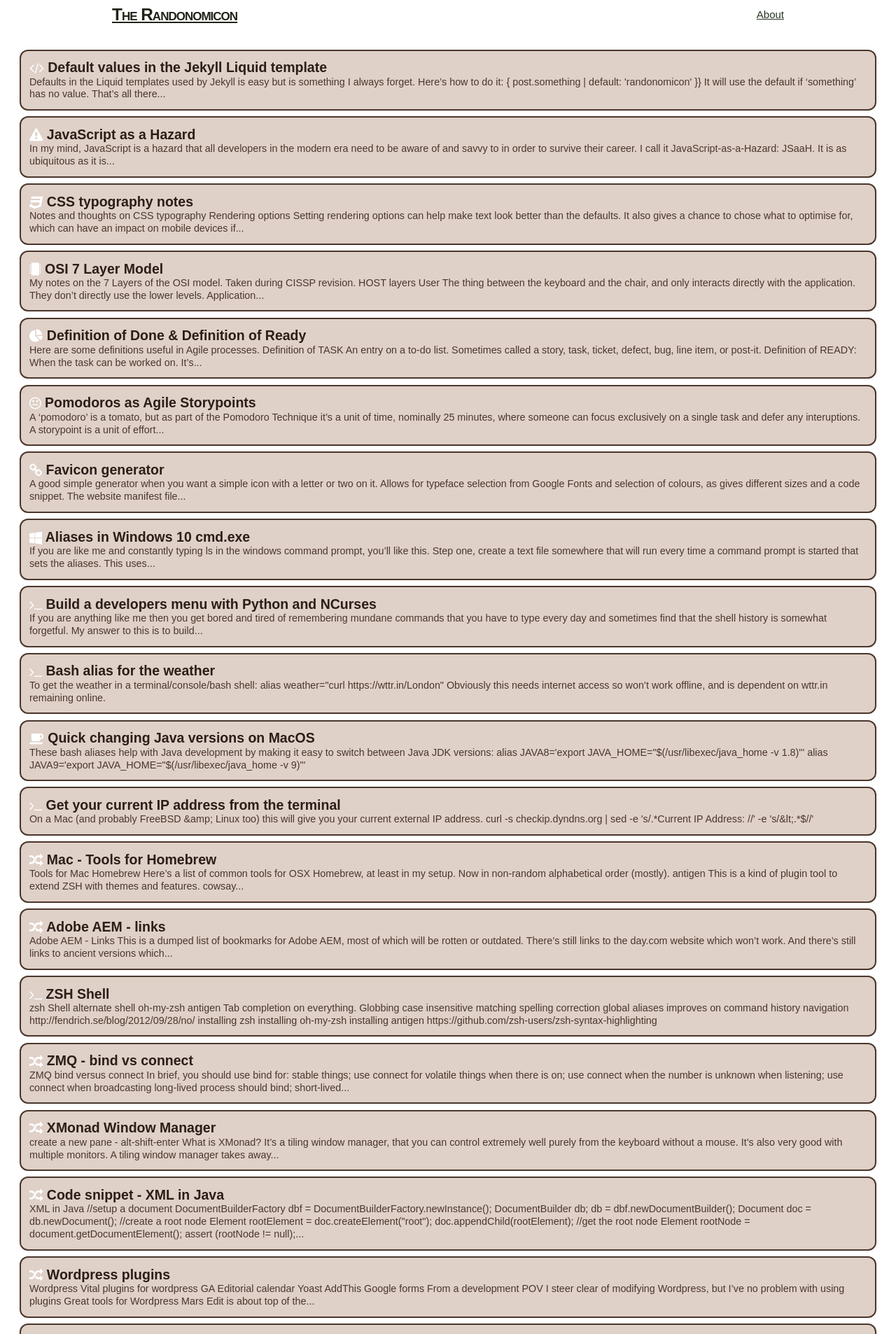
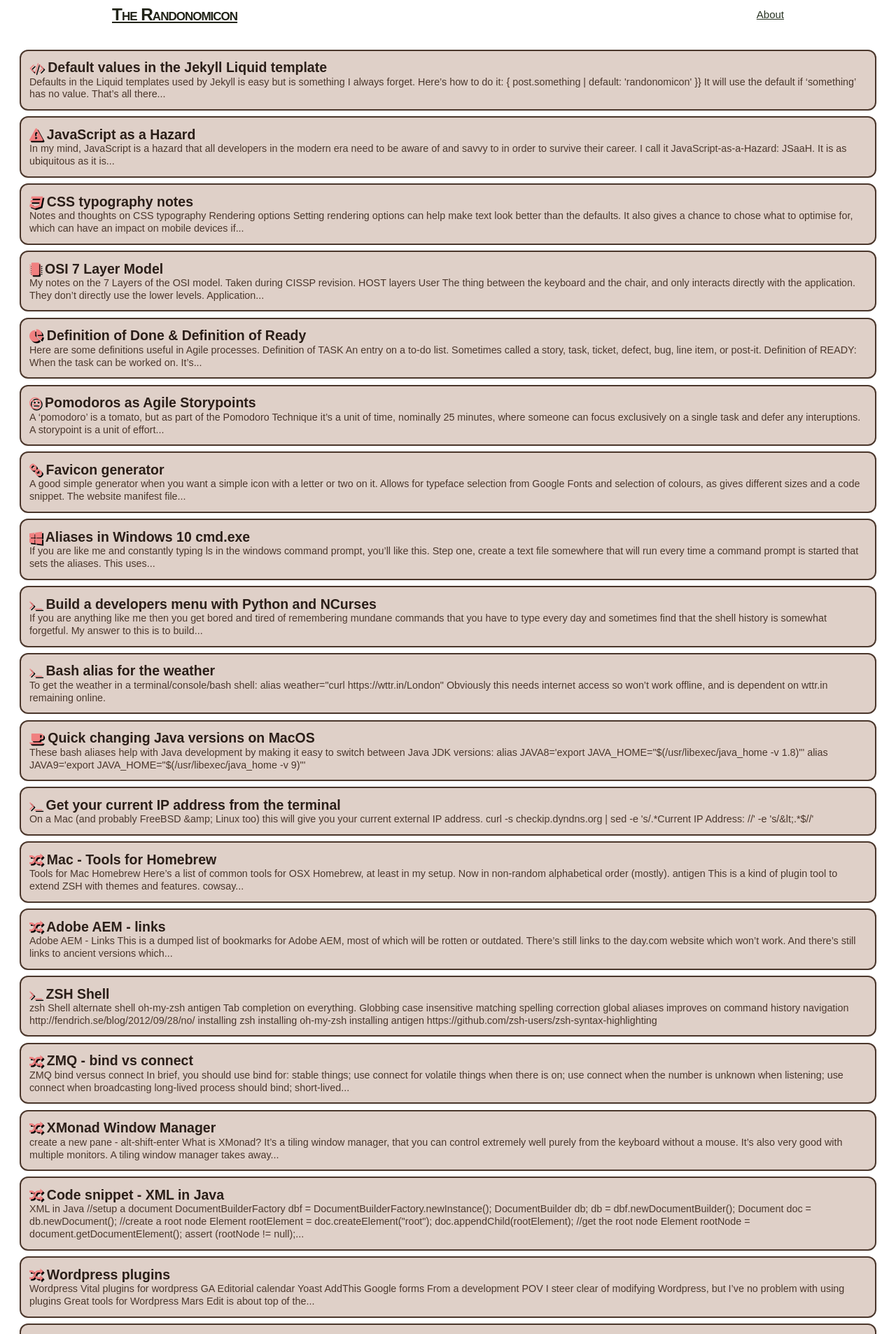
Before and after one commit to antonyh/randonomicon, a Jekyll site: the page built from index.md, in a window 1280 px wide. Shown: the top 1906 px of the page at 70% size. Built offline with Jekyll 4.4.1, drawn with Linux system fonts in a browser that asks for light colours; some web fonts are replaced.

Commit message:
fixup: homepage icon colours/shadows for visibility

```diff
--- a/_sass/minima/_layout.scss
+++ b/_sass/minima/_layout.scss
@@ -255,9 +255,10 @@
 
 .post-icons {
   font-size: 2em;
-  color: white;
+  color: lightcoral;
   display: inline;
   vertical-align: middle;
+  text-shadow: black 2px 2px;
 }
 
 /**
```
